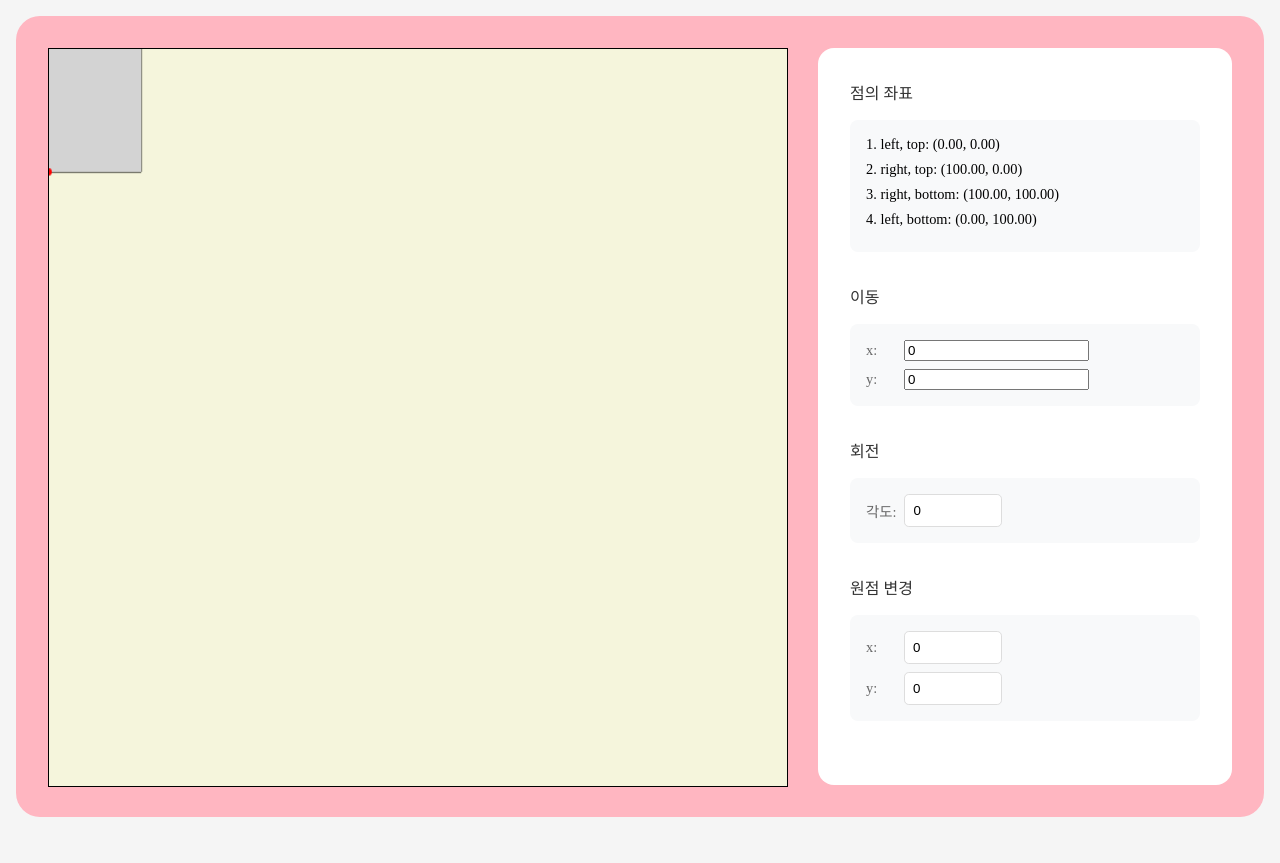
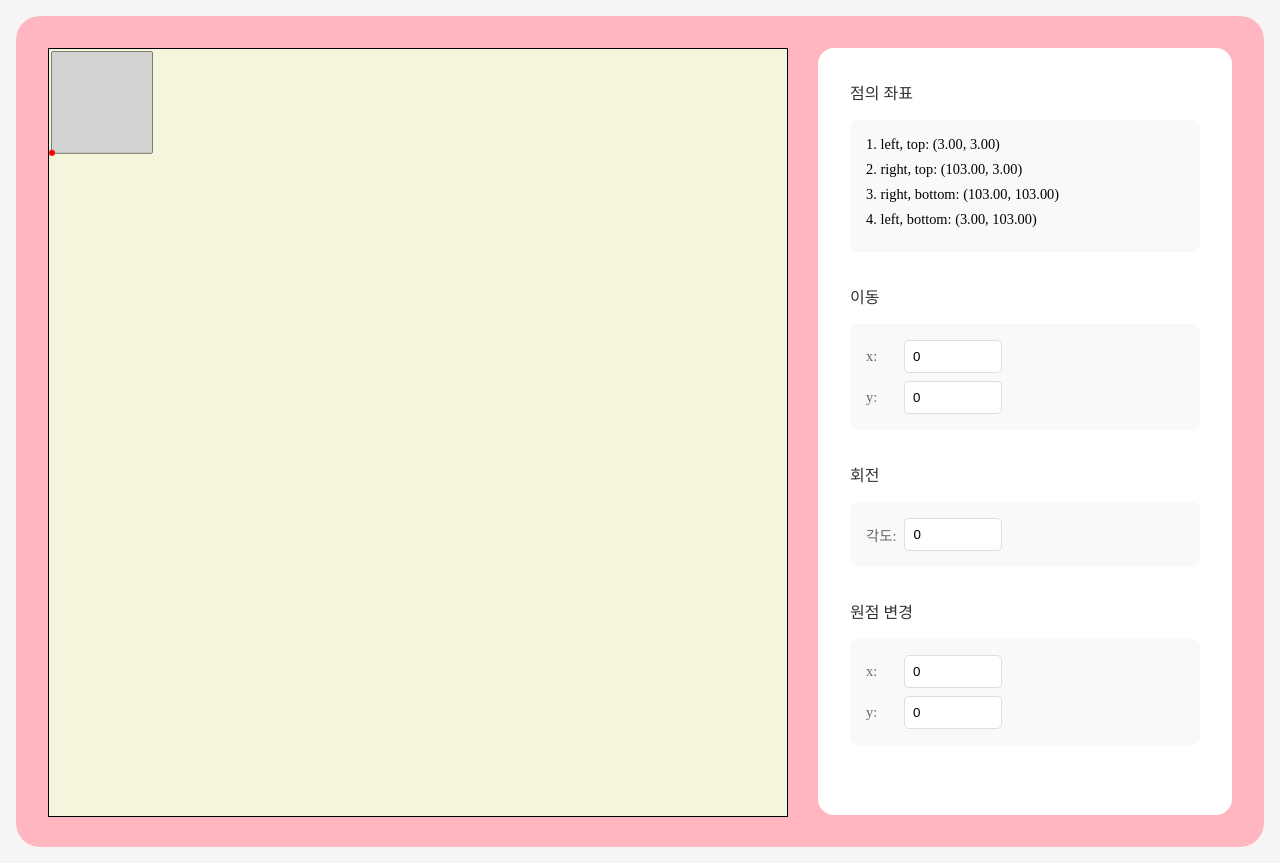
Before and after one commit to lvucatmull/Assignment1, a website built with Vite: page index.html in a window 1280 px wide. Before the commit the page ends 833 px from the top, so only its background shows below. Built offline with nearby package versions, Linux system fonts and the light colour scheme.

Commit message:
[chore] apply padding to drawing area

```diff
--- a/index.html
+++ b/index.html
@@ -10,7 +10,7 @@
 <body>
     <main class="layout">
         <section class="canvas-section">
-            <canvas id="canvas" width="800" height="600" />
+            <canvas id="canvas"></canvas>
         </section>
 
         <aside class="control-panel">
@@ -39,11 +39,11 @@
                 <div class="input-box">
                     <div class="input-group">
                         <label for="moveX">x:</label>
-                        <input type="text" id="moveX" value="0">
+                        <input type="number" step="1" id="moveX" value="0">
                     </div>
                     <div class="input-group">
                         <label for="moveY">y:</label>
-                        <input type="text" id="moveY" value="0">
+                        <input type="number" step="1" id="moveY" value="0">
                     </div>
                 </div>
             </section>
@@ -53,7 +53,7 @@
                 <div class="input-box">
                     <div class="input-group">
                         <label for="angle">각도:</label>
-                        <input type="number" id="angle" value="0">
+                        <input type="number" step="1" id="angle" value="0">
                     </div>
                 </div>
             </section>
@@ -63,11 +63,11 @@
                 <div class="input-box">
                     <div class="input-group">
                         <label for="pivotX">x:</label>
-                        <input type="number" id="pivotX" value="0">
+                        <input type="number" step="1" id="pivotX" value="0">
                     </div>
                     <div class="input-group">
                         <label for="pivotY">y:</label>
-                        <input type="number" id="pivotY" value="0">
+                        <input type="number" step="1" id="pivotY" value="0">
                     </div>
                 </div>
             </section>
--- a/src/canvas.js
+++ b/src/canvas.js
@@ -1,4 +1,4 @@
-import { RECT_SIZE } from "./constant.js";
+import { CANVAS_PADDING, RECT_SIZE } from "./constant.js";
 import updateCoordinates from "./controller.js";
 import { degreeToRadian, handleDebounce, validateInput } from "./util.js";
 const state = {
@@ -9,13 +9,17 @@ const state = {
     angle: 0,
     pivotX: 0,
     pivotY: 0 + RECT_SIZE,
-    transform: [1, 0, 0, 1, 0, 0],
+    transform: [1, 0, 0, 1, CANVAS_PADDING, CANVAS_PADDING],
     points: []
 };
 
 const drawScene = (isPivot = false) => {
     const canvas = document.getElementById('canvas');
     if (!canvas.getContext) return;
+
+    const container = canvas.parentElement;
+    canvas.width = container.offsetWidth;
+    canvas.height = container.offsetHeight;
 
     const ctx = canvas.getContext('2d');
     const [scaleX, skewY, skewX, scaleY, offsetX, offsetY] = state.transform;
@@ -45,8 +49,9 @@ const drawScene = (isPivot = false) => {
 
     //Pivot
     ctx.resetTransform();
+    ctx.translate(state.moveX, state.moveY);
     ctx.beginPath();
-    ctx.arc(state.pivotX + state.moveX, state.pivotY + state.moveY, 3, 0, Math.PI * 2);
+    ctx.arc(state.pivotX + CANVAS_PADDING, state.pivotY + CANVAS_PADDING, 3, 0, Math.PI * 2);
     ctx.fillStyle = 'red';
     ctx.fill();
     ctx.closePath();
@@ -66,8 +71,8 @@ const updateTransform = () => {
     const skewX = sin;
     const skewY = -sin;
     const scaleY = cos;
-    const translateX = state.moveX + pivotX * (1 - cos) + pivotY * sin;
-    const translateY = state.moveY + pivotY * (1 - cos) - pivotX * sin;
+    const translateX = CANVAS_PADDING + state.moveX + pivotX * (1 - cos) + pivotY * sin;
+    const translateY = CANVAS_PADDING + state.moveY + pivotY * (1 - cos) - pivotX * sin;
 
     state.transform = [
         scaleX,
@@ -103,4 +108,8 @@ const setupListeners = () => {
     });
 };
 
+window.addEventListener('resize', () => {
+    drawScene();
+});
+
 export { drawScene, setupListeners };
--- a/src/constant.js
+++ b/src/constant.js
@@ -1 +1,2 @@
 export const RECT_SIZE = 100;
+export const CANVAS_PADDING = 3;
--- a/src/util.js
+++ b/src/util.js
@@ -9,9 +9,12 @@ export const handleDebounce = (callback, limit) => {
 };
 
 export const validateInput = (e) => {
-    const sanitizedValue = e.target.value.match(/^-?\d*$/);
-    e.target.value = sanitizedValue ? sanitizedValue[0] : '';
-    return parseInt(e.target.value) || 0;
+  const prevValue = e.target.value;
+  const sanitizedValue = e.target.value.match(/^-?\d*$/);
+
+  // 유효하지 않은 입력인 경우 이전 값으로 복원
+  e.target.value = sanitizedValue ? sanitizedValue[0] : prevValue;
+  return parseInt(e.target.value) || 0;
 };
 
 export const degreeToRadian = (degree) => {
```
